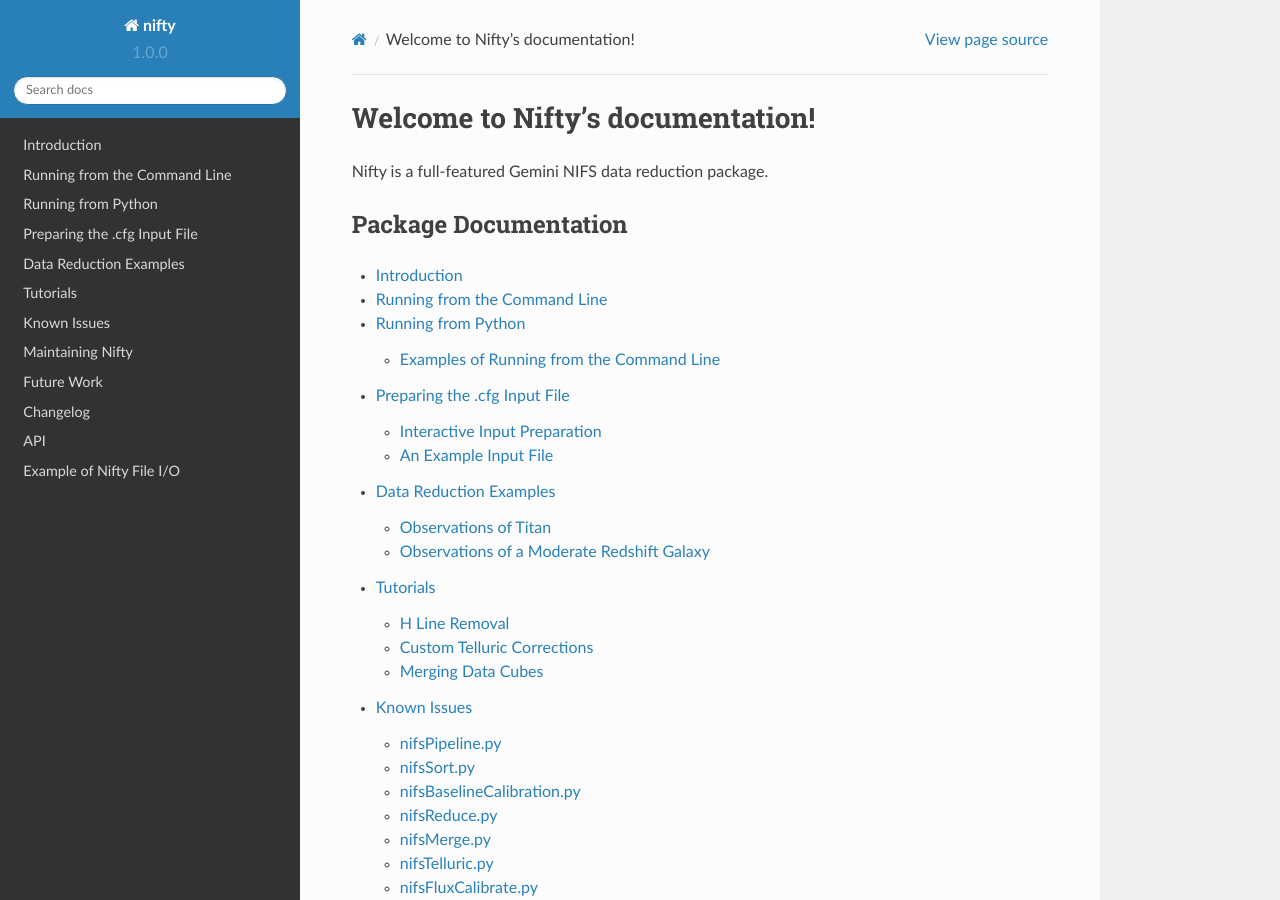
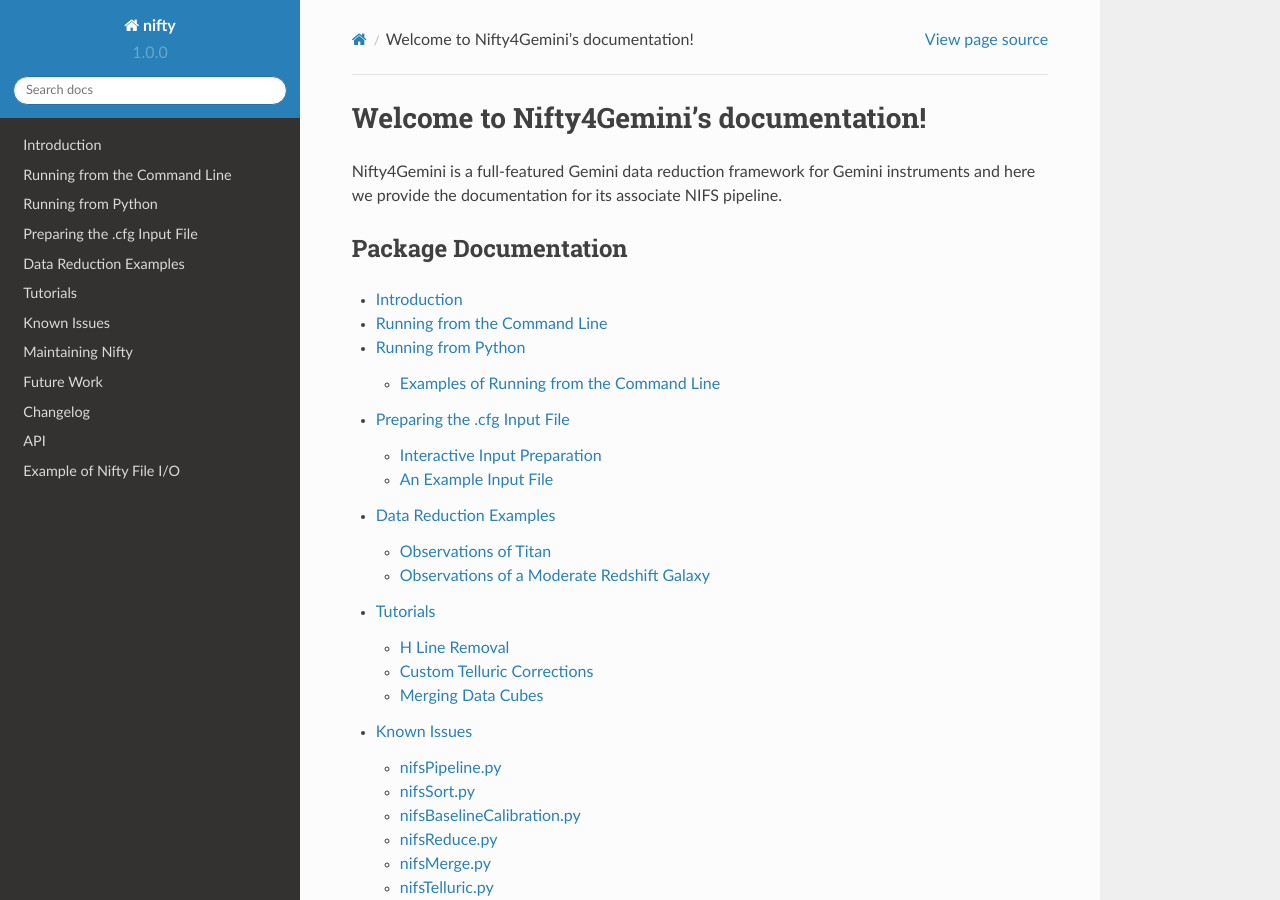
Before and after one commit to mrlb05/Nifty4Gemini, a Sphinx documentation site: the page built from docs/index.rst, in a window 1280 px wide and 900 px high. Built offline with Sphinx 7.4.7 and the Read the Docs theme 2.0.0, drawn with Linux system fonts in a browser that asks for light colours.

Commit message:
Docs updates

```diff
--- a/docs/index.rst
+++ b/docs/index.rst
@@ -3,10 +3,11 @@
    You can adapt this file completely to your liking, but it should at least
    contain the root `toctree` directive.
 
-Welcome to Nifty's documentation!
+Welcome to Nifty4Gemini's documentation!
 =================================
 
-Nifty is a full-featured Gemini NIFS data reduction package.
+Nifty4Gemini is a full-featured Gemini data reduction framework for Gemini instruments and
+here we provide the documentation for its associate NIFS pipeline.
 
 =====================
 Package Documentation
```
